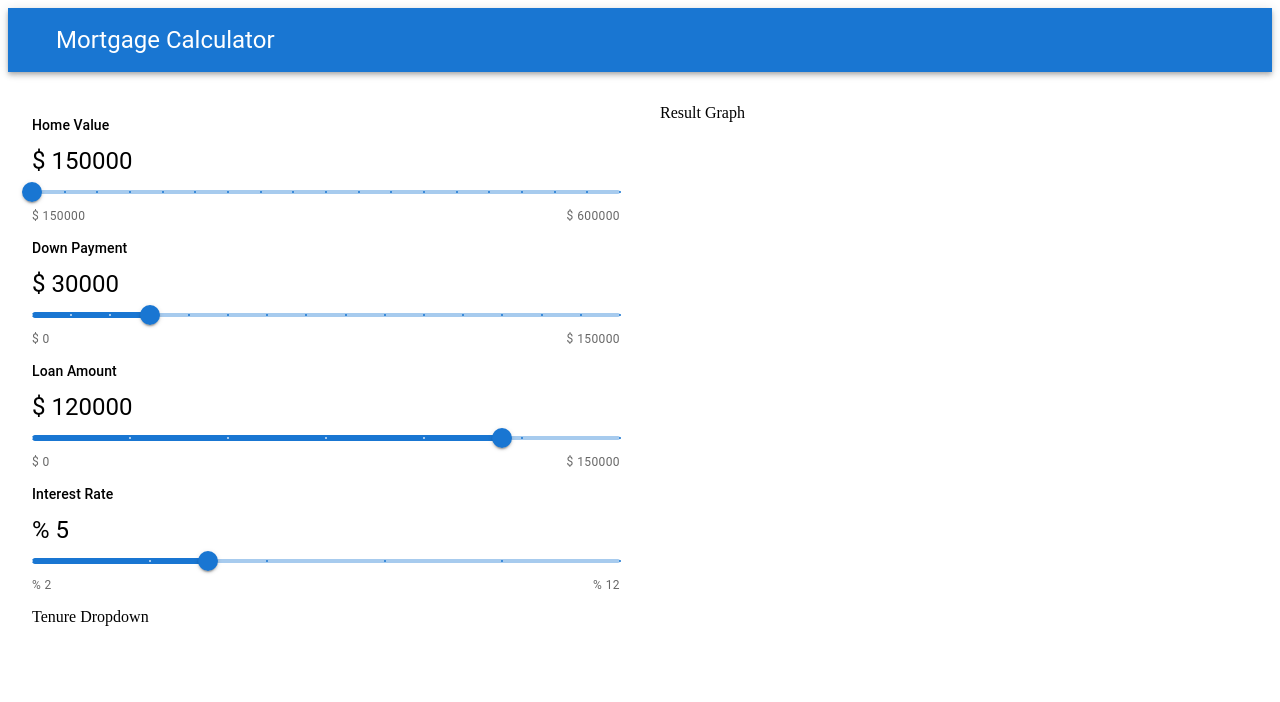
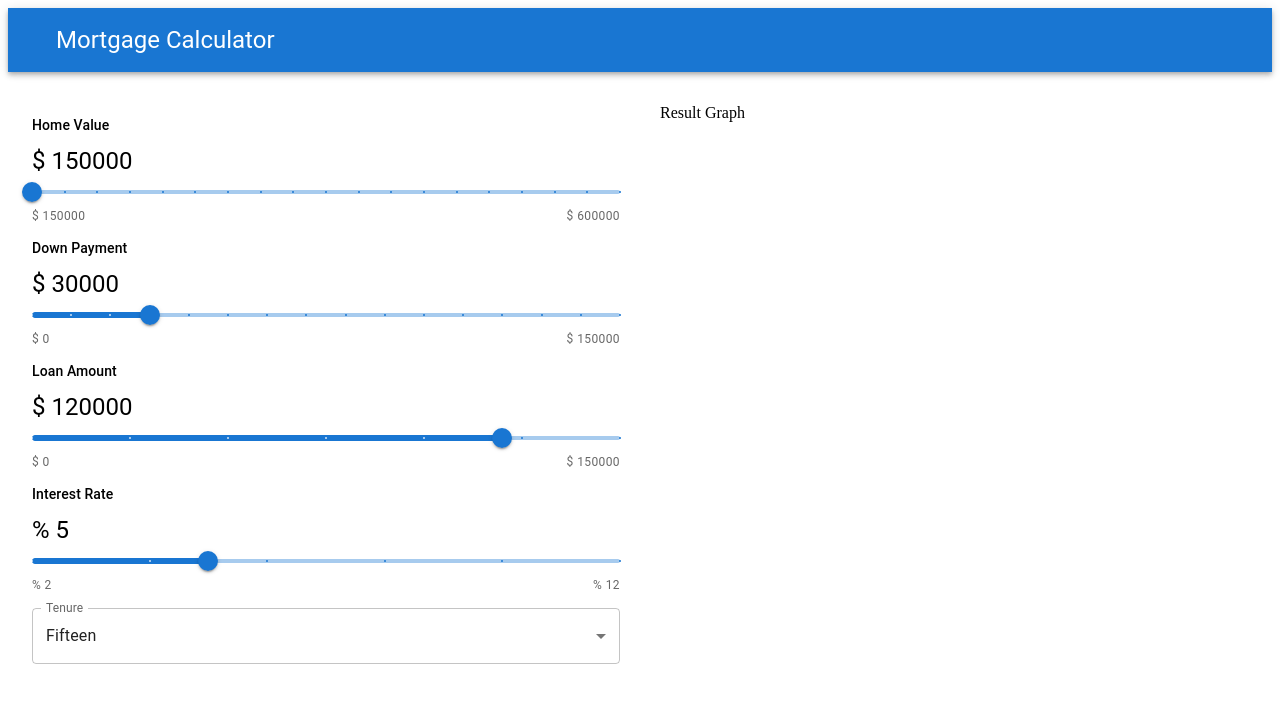
Before and after one commit to tabbytoney/MortgageCalculator.React, a React (Create React App) app: page / in a window 1280 px wide. Shown: the top 702 px of the page. Built offline with nearby package versions, Linux system fonts and the light colour scheme; the HTML template or start-up script is replaced by a standard one.

Commit message:
Tenure dropdwn

```diff
--- a/src/App.js
+++ b/src/App.js
@@ -22,7 +22,7 @@
     homeValue: 150000,
     downPayment: 150000 * 0.2,
     loanAmount: 150000 * 0.8,
-    tenure: 30,
+    tenure: 15,
     interestRate: 5,
   });
 
@@ -33,7 +33,7 @@
         <Grid container spacing={5}>
           <Grid item xs={12} md={6}>
             <SliderSelect data={data} setData={setData} />
-            <TenureDropdown />
+            <TenureDropdown data={data} setData={setData} />
           </Grid>
           <Grid item xs={12} md={6}>
             <ResultGraph />
--- a/src/components/TenureDropdown.js
+++ b/src/components/TenureDropdown.js
@@ -1,7 +1,33 @@
-import React from 'react';
+import * as React from 'react';
+import Box from '@mui/material/Box';
+import InputLabel from '@mui/material/InputLabel';
+import MenuItem from '@mui/material/MenuItem';
+import FormControl from '@mui/material/FormControl';
+import Select from '@mui/material/Select';
 
-const TenureDropdown = () => {
-  return <div>Tenure Dropdown</div>;
+const TenureDropdown = ({ data, setData }) => {
+  const handleChange = (event) => {
+    setData({ ...data, tenure: event.target.value });
+  };
+  return (
+    <FormControl fullWidth>
+      <InputLabel id='demo-simple-select-label'>Tenure</InputLabel>
+      <Select
+        labelId='demo-simple-select-label'
+        id='demo-simple-select'
+        value={data.tenure}
+        label='Tenure'
+        onChange={handleChange}
+      >
+        <MenuItem value={5}>Five</MenuItem>
+        <MenuItem value={10}>Ten</MenuItem>
+        <MenuItem value={15}>Fifteen</MenuItem>
+        <MenuItem value={20}>Twenty</MenuItem>
+        <MenuItem value={25}>Twenty-Five</MenuItem>
+        <MenuItem value={30}>Thirty</MenuItem>
+      </Select>
+    </FormControl>
+  );
 };
 
 export default TenureDropdown;
```
